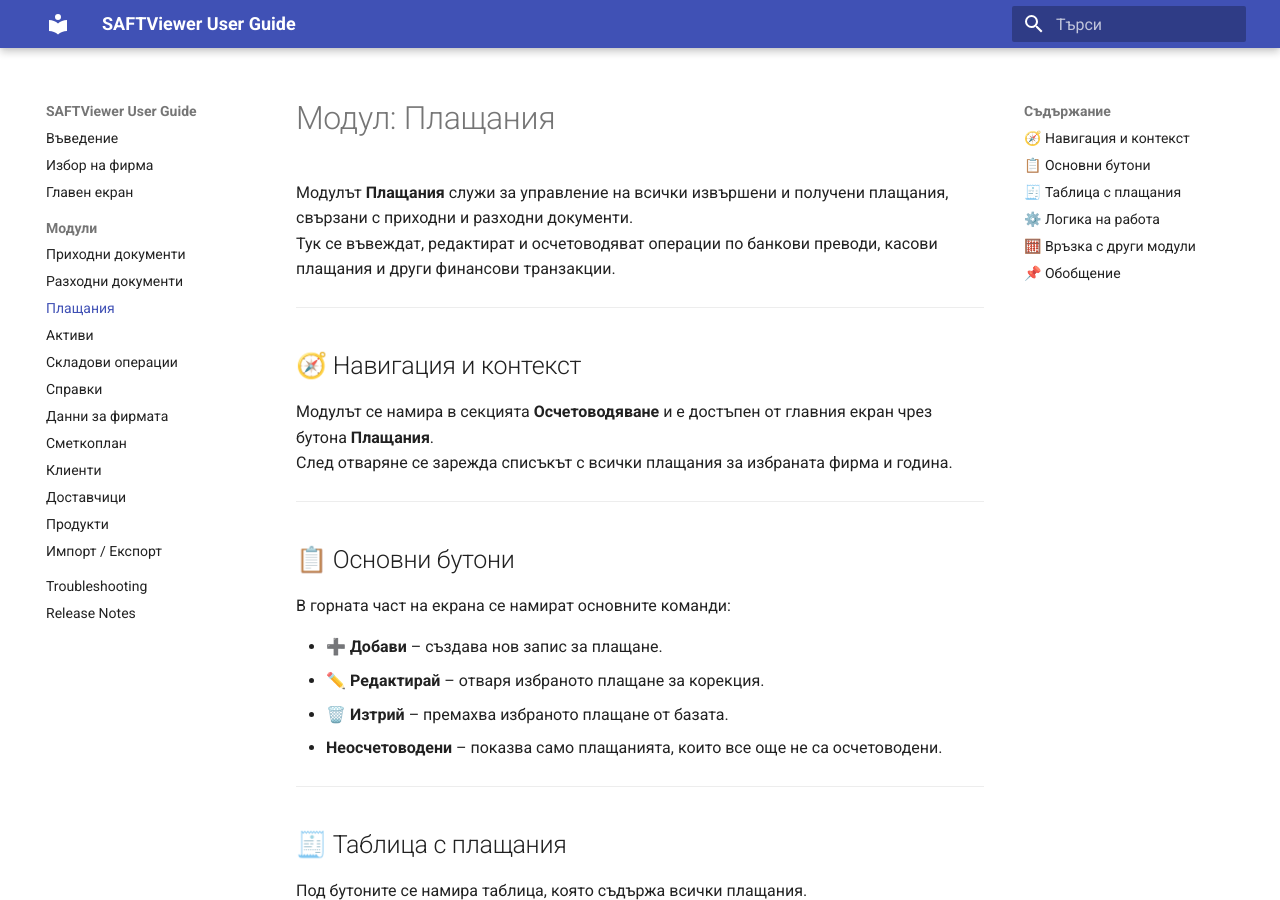
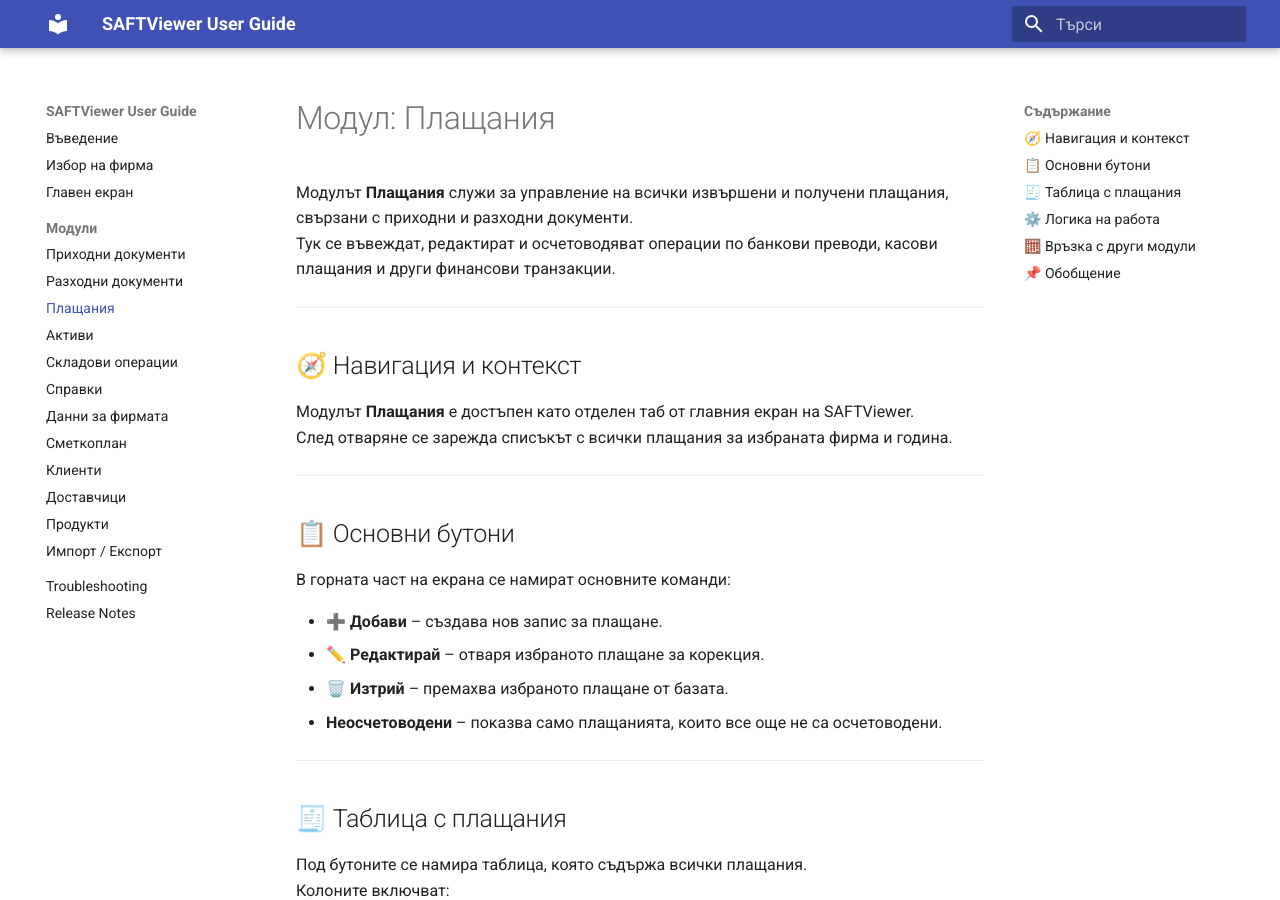
Before and after one commit to teodorval/saftviewer-docs, an MkDocs documentation site: the page built from docs/payments.md, in a window 1280 px wide and 900 px high. Built offline with MkDocs 1.6.1 and Material for MkDocs 9.7.7, drawn with Linux system fonts in a browser that asks for light colours.

Commit message:
Clarify access to Payments module in documentation
Updated the description of the Payments module for clarity.

```diff
--- a/docs/payments.md
+++ b/docs/payments.md
@@ -7,7 +7,7 @@
 
 ## 🧭 Навигация и контекст
 
-Модулът се намира в секцията **Осчетоводяване** и е достъпен от главния екран чрез бутона **Плащания**.
+Модулът **Плащания** е достъпен като отделен таб от главния екран на SAFTViewer.
 След отваряне се зарежда списъкът с всички плащания за избраната фирма и година.
 
 ---
```
